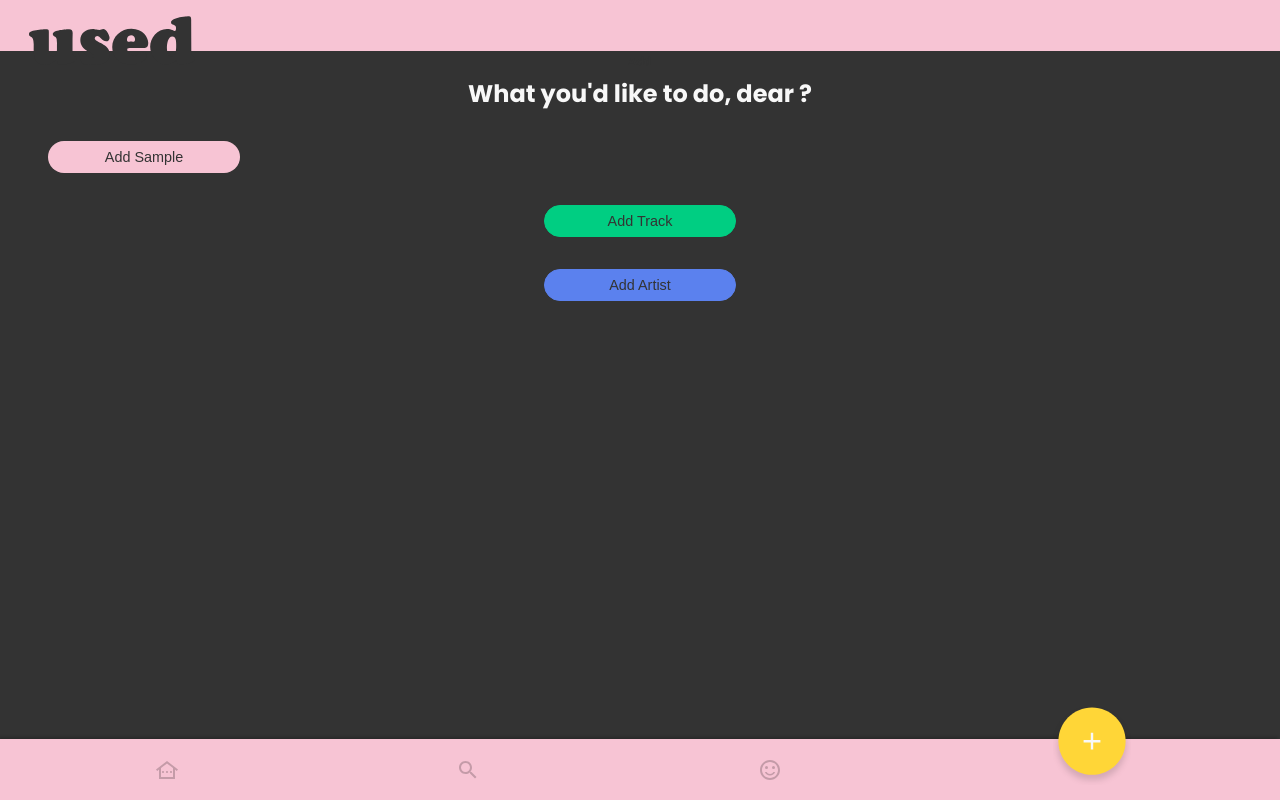
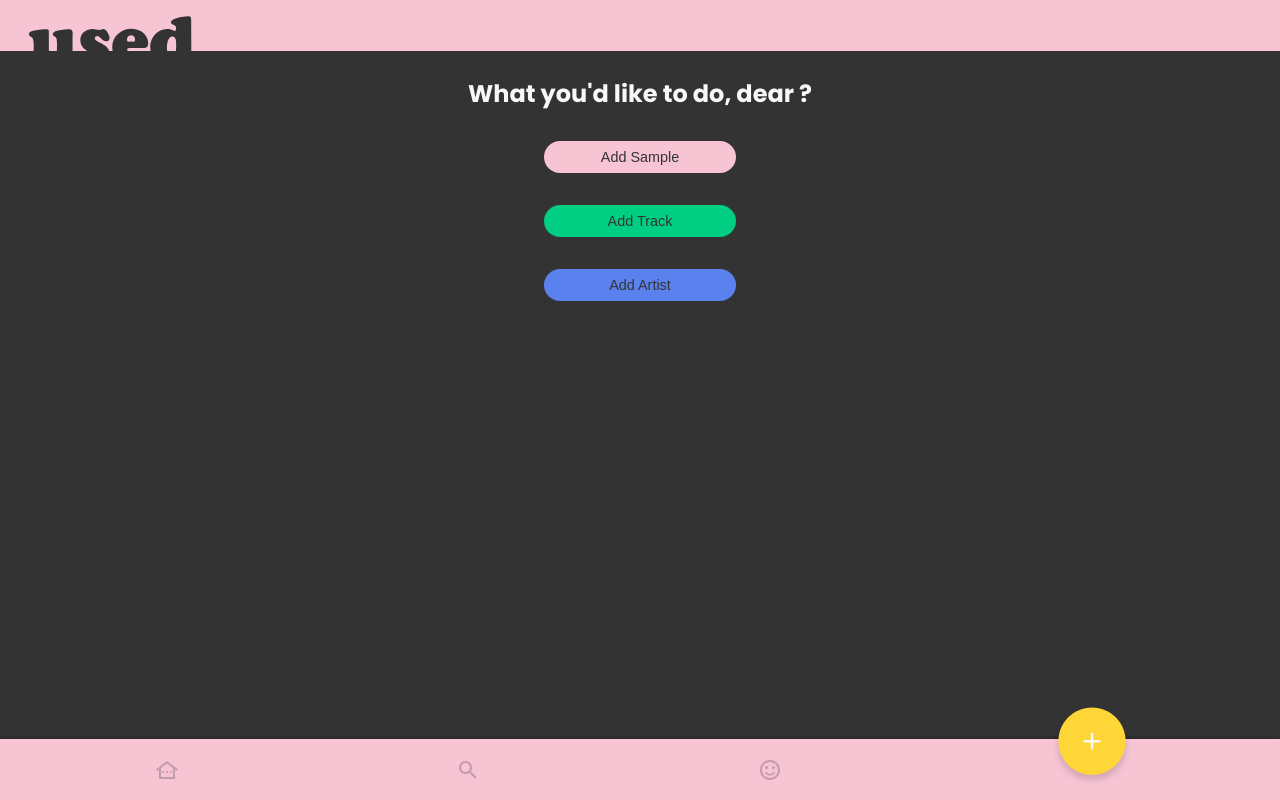
Before and after one commit to JessicaLoers/Capstone-Project-used, a React (Vite) app in the folder client/: page /add in a window 1280 px wide. Built offline with nearby package versions, Linux system fonts and the light colour scheme; no server answers.

Commit message:
storybook: some more button

```diff
--- a/client/src/components/AddArtistForm.jsx
+++ b/client/src/components/AddArtistForm.jsx
@@ -164,6 +164,12 @@ const BtnPair = styled.div`
     color: var(--darkgrey);
     color: var(--darkgrey);
     width: 6rem;
+    margin-top: 1rem;
+    cursor: pointer;
+    height: 2rem;
+    font-size: 0.9rem;
+    padding: 0.4rem 1rem;
+    border-radius: 50px;
   }
   .clearBtn {
     background-color: transparent;
--- a/client/src/components/AddSamplePair.jsx
+++ b/client/src/components/AddSamplePair.jsx
@@ -201,6 +201,12 @@ const BtnPair = styled.div`
     color: var(--darkgrey);
     color: var(--darkgrey);
     width: 6rem;
+    margin-top: 1rem;
+    cursor: pointer;
+    height: 2rem;
+    font-size: 0.9rem;
+    padding: 0.4rem 1rem;
+    border-radius: 50px;
   }
   .clearBtn {
     border-radius: 0 50px 50px 0;
--- a/client/src/components/AddTrackForm.jsx
+++ b/client/src/components/AddTrackForm.jsx
@@ -198,6 +198,12 @@ const BtnPair = styled.div`
     color: var(--darkgrey);
     color: var(--darkgrey);
     width: 6rem;
+    margin-top: 1rem;
+    cursor: pointer;
+    height: 2rem;
+    font-size: 0.9rem;
+    padding: 0.4rem 1rem;
+    border-radius: 50px;
   }
   .clearBtn {
     background-color: transparent;
--- a/client/src/components/Button.jsx
+++ b/client/src/components/Button.jsx
@@ -21,10 +21,10 @@ export default function Button({
 }
 
 Button.protoTypes = {
-  label: PropTypes.string,
-  backgroundColor: PropTypes.oneOf([]),
+  backgroundColor: PropTypes.string,
   onClick: PropTypes.func,
-  dataTestId: PropTypes.string,
+  color: PropTypes.string,
+  children: PropTypes.string,
 }
 
 const Btn = styled.button`
@@ -33,4 +33,11 @@ const Btn = styled.button`
   color: ${(props) => (props.color ? props.color : '#333333')};
   width: 12rem;
   border: none;
+  margin-top: 1rem;
+  cursor: pointer;
+  height: 2rem;
+  font-size: 0.9rem;
+  padding: 0.4rem 1rem;
+  border-radius: 50px;
+  align-self: center;
 `
--- a/client/src/pages/Add.jsx
+++ b/client/src/pages/Add.jsx
@@ -41,12 +41,11 @@ export default function Add({
         <Header pageTitle={'Add'} />
         <h1>What you'd like to do, dear {user.first_name}?</h1>
         <section className='section-wrapper'>
-          <div data-testid='open-add-sample-btn'>
+          <div className='toggle-button' data-testid='open-add-sample-btn'>
             <Button
               onClick={handleSampleButton}
               className={checkBtnState(isSampleBtnActive)}
               backgroundColor='#F7C4D4'
-              color='#333333'
             >
               {isSampleBtnActive ? <span>Close</span> : <span>Add Sample</span>}
             </Button>
@@ -63,14 +62,15 @@ export default function Add({
           )}
         </section>
         <section className='section-wrapper'>
-          <BtnShowFormAddTrack
-            data-testid='open-add-track-btn'
-            type='button'
+          <div className='toggle-button' data-testid='open-add-track-btn'>
+            <Button
               onClick={handleTrackButton}
               className={checkBtnState(isTrackBtnActive)}
+              backgroundColor='#00CE82'
             >
               {isTrackBtnActive ? <span>close</span> : <span>Add Track</span>}
-          </BtnShowFormAddTrack>
+            </Button>
+          </div>
           {isTrackBtnActive ? (
             <AddTrackForm
               artists={artists}
@@ -82,15 +82,17 @@ export default function Add({
             ''
           )}
         </section>
+
         <section className='section-wrapper'>
-          <BtnShowFormAddArtist
-            data-testid='open-add-artist-btn'
-            type='button'
+          <div className='toggle-button' data-testid='open-add-artist-btn'>
+            <Button
               onClick={handleArtistButton}
               className={checkBtnState(isArtistBtnActive)}
+              backgroundColor='#5B81EE'
             >
               {isArtistBtnActive ? <span>close</span> : <span>Add Artist</span>}
-          </BtnShowFormAddArtist>
+            </Button>
+          </div>
           {isArtistBtnActive ? (
             <AddArtistForm
               artists={artists}
@@ -110,13 +112,8 @@ export default function Add({
 
 const Wrapper = styled.section`
   margin: 5rem 3rem 9rem 3rem;
-  button {
-    margin-top: 1rem;
-    cursor: pointer;
-    height: 2rem;
-    font-size: 0.9rem;
-    padding: 0.4rem 1rem;
-    border-radius: 50px;
+
+  .toggle-button {
     align-self: center;
   }
 
```
Also changed, not shown: 1 other file (tests, documents, lock files or other folders). Lines whose indentation alone changed are shown as unchanged.
